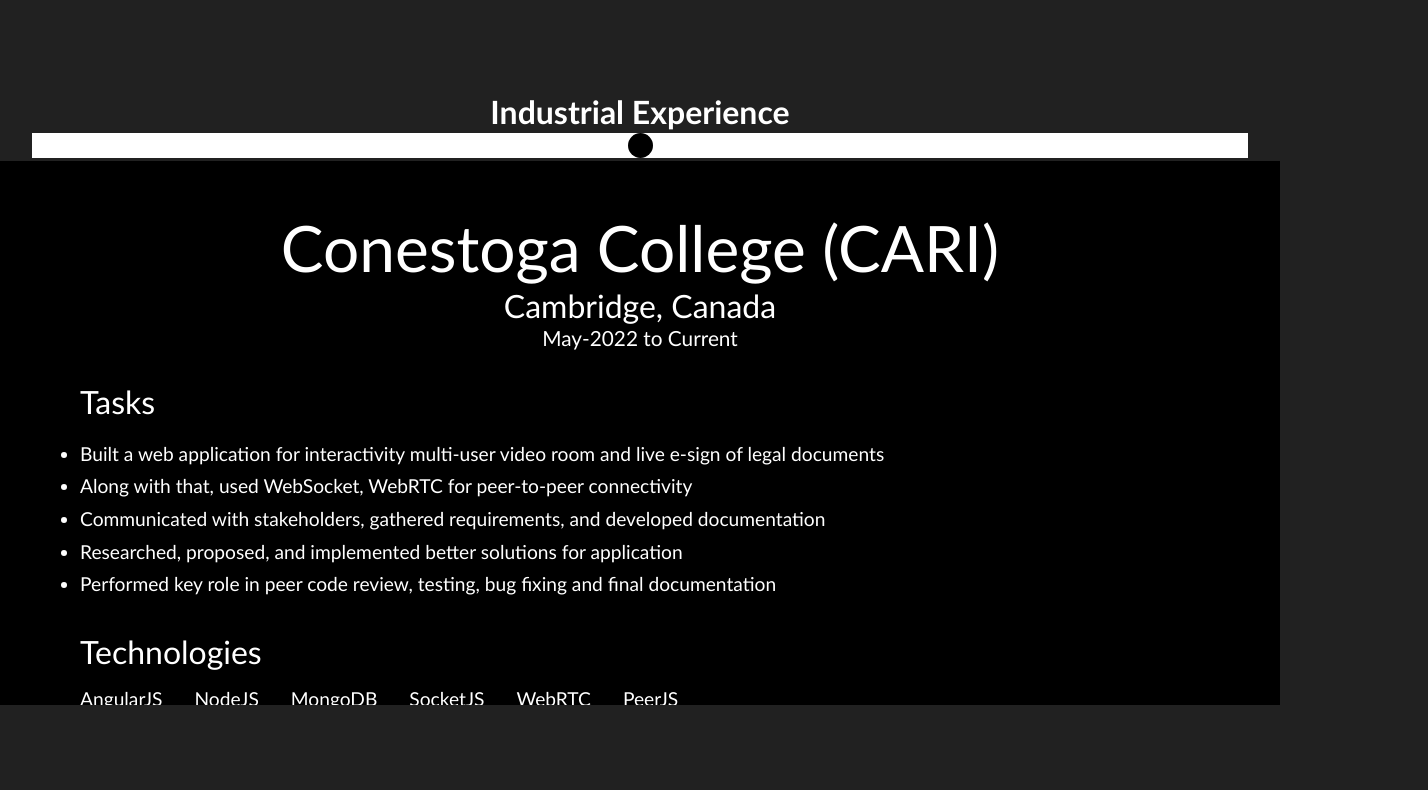
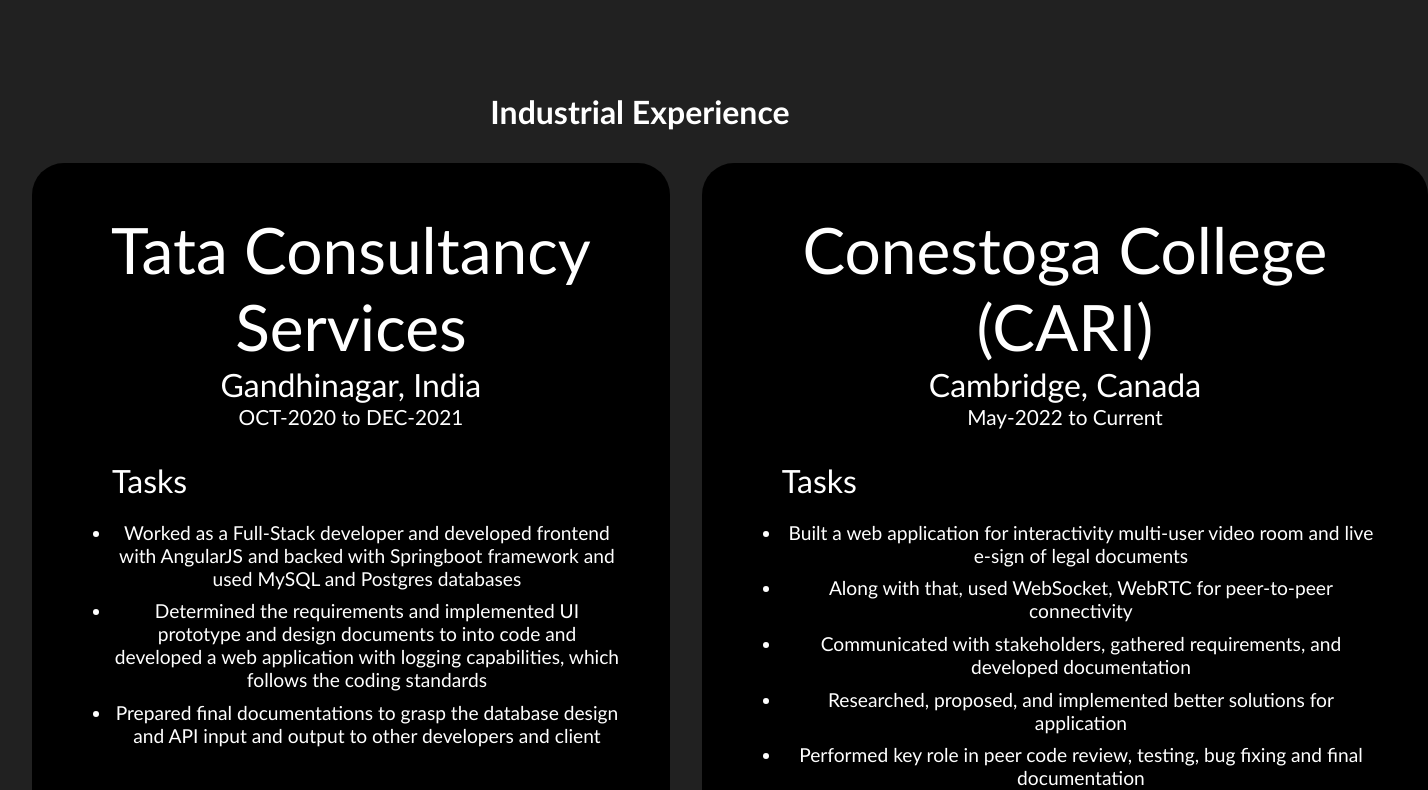
Before and after one commit to Shubh-Personal/Shubh-Personal.github.io, a React (Create React App) app: page / in a window 1280 px wide. Shown: the part 740-1530 px from the top of the page, 1428 px wide, since content can reach past the window. Built offline with nearby package versions, Linux system fonts and the light colour scheme.

Commit message:
experience page restored

```diff
--- a/src/component/section/Experience.jsx
+++ b/src/component/section/Experience.jsx
@@ -23,13 +23,15 @@
     <>
       <h1>Industrial Experience</h1>
 
-      <input
-        type="range"
-        className="slider"
-        onChange={(e) => sliderChanged(e)}
-      />
-      <div style={{ display: "flex" }}>
-        <div ref={firstSlider} className="card left">
+      <div
+        style={{
+          display: "flex",
+          width: "100%",
+          gap: "2rem",
+          marginTop: "2rem",
+        }}
+      >
+        <div ref={firstSlider} className="card">
           <div className="cardtitle">Tata Consultancy Services</div>
           <div className="cardsubtitle">Gandhinagar, India</div>
           <div className="cardsubsubtitle ">OCT-2020 to DEC-2021</div>
@@ -74,7 +76,7 @@
           </div>
         </div>
 
-        <div ref={secondSlider} className="card right">
+        <div ref={secondSlider} className="card">
           <div className="cardtitle">Conestoga College (CARI)</div>
           <div className="cardsubtitle">Cambridge, Canada</div>
           <div className="cardsubsubtitle ">May-2022 to Current</div>
--- a/src/component/section/css/experience.css
+++ b/src/component/section/css/experience.css
@@ -10,13 +10,11 @@
 }
 
 .card {
-  display: block;
   padding: 3rem;
   background: #000;
-  width: 100%;
-  position: absolute;
-  overflow: hidden;
-  max-height: 68vh;
+  flex: 1;
+  flex-direction: row;
+  border-radius: 2rem;
 }
 
 .card-section {
@@ -54,35 +52,3 @@
   display: flex;
   font-size: 2rem;
 }
-
-.left {
-  left: 0px;
-  z-index: 1;
-}
-.right {
-  right: 0px;
-  z-index: 2;
-}
-.slider {
-  margin: 2px auto;
-  -webkit-appearance: none;
-  width: 100%;
-  background-color: white;
-}
-
-.slider::-webkit-slider-thumb {
-  -webkit-appearance: none;
-  width: 25px;
-  height: 25px;
-  background: black;
-  cursor: pointer;
-  border-radius: 50%;
-}
-
-.slider::-moz-range-thumb {
-  width: 25px;
-  height: 25px;
-  background: #04aa6d;
-
-  cursor: pointer;
-}
```
